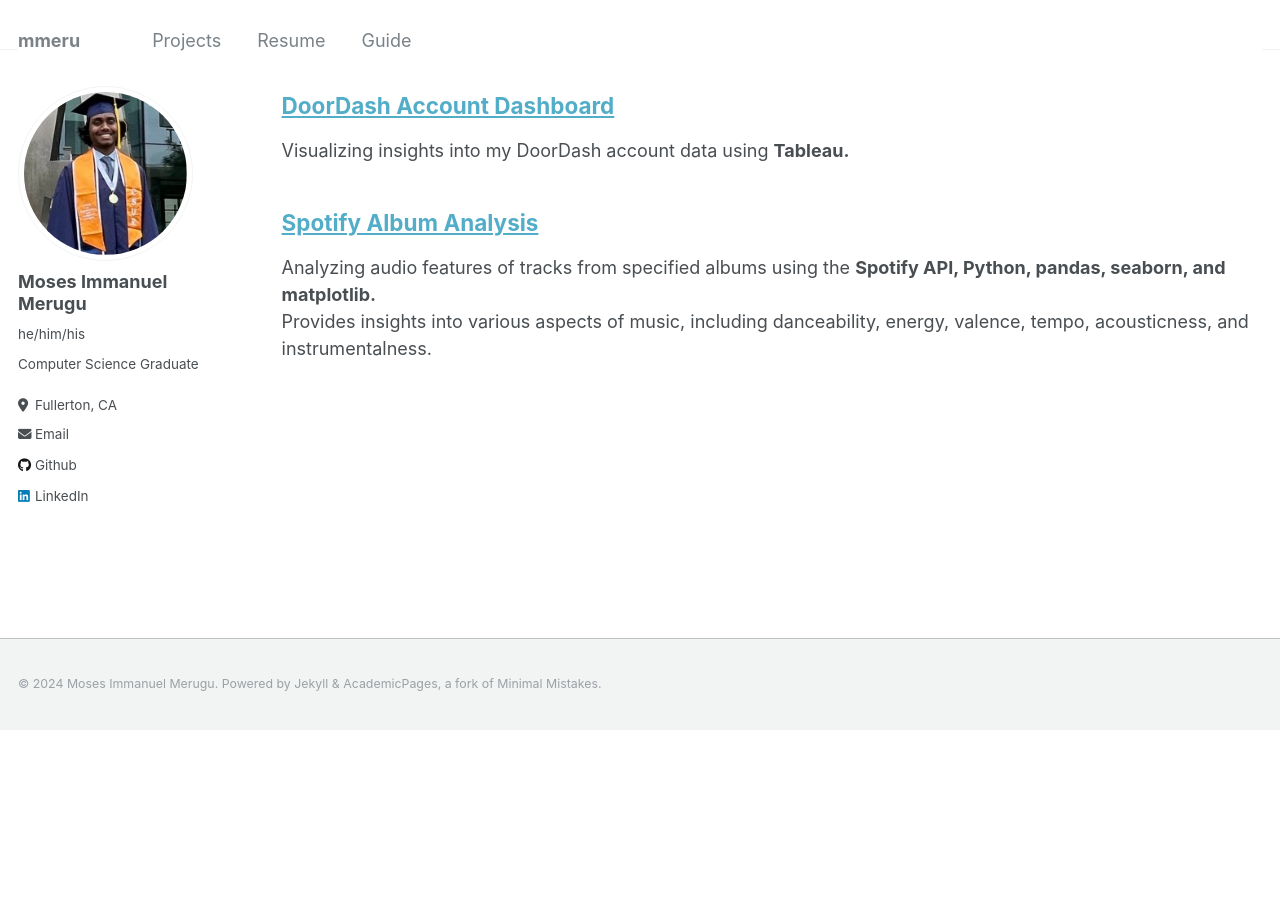
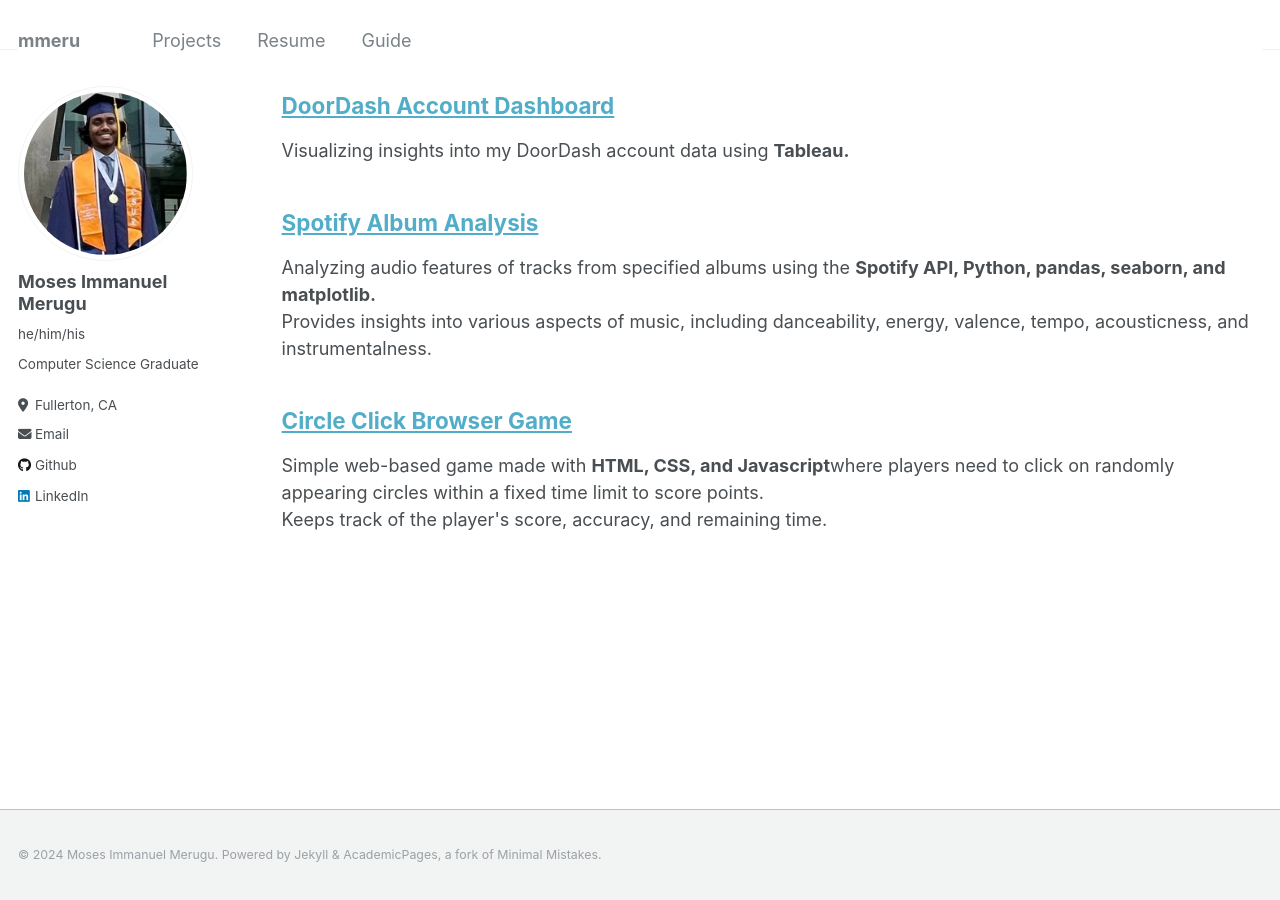
Before and after one commit to mmeru/mmeru.github.io, a Jekyll site: the page built from _pages/portfolio.html, in a window 1280 px wide and 900 px high, scrolled down 526 px. Built offline with Jekyll 4.4.1, drawn with Linux system fonts in a browser that asks for light colours; before the commit the page ends 1255 px from its top, so only the background shows below that.

Commit message:
Update portfolio.html

```diff
--- a/_pages/portfolio.html
+++ b/_pages/portfolio.html
@@ -36,3 +36,8 @@ author_profile: true
         <h2><a href="https://github.com/mmeru/spotify-album-analysis" target="_blank">Spotify Album Analysis</a></h2>
         <p>Analyzing audio features of tracks from specified albums using the <b>Spotify API, Python, pandas, seaborn, and matplotlib.</b><br>Provides insights into various aspects of music, including danceability, energy, valence, tempo, acousticness, and instrumentalness.</p>
     </div>
+
+    <div class="project">
+        <h2><a href="https://github.com/mmeru/browser-game" target="_blank">Circle Click Browser Game</a></h2>
+        <p>Simple web-based game made with <b>HTML, CSS, and Javascript</b>where players need to click on randomly appearing circles within a fixed time limit to score points.<br>Keeps track of the player's score, accuracy, and remaining time.</b></p>
+    </div>
```
